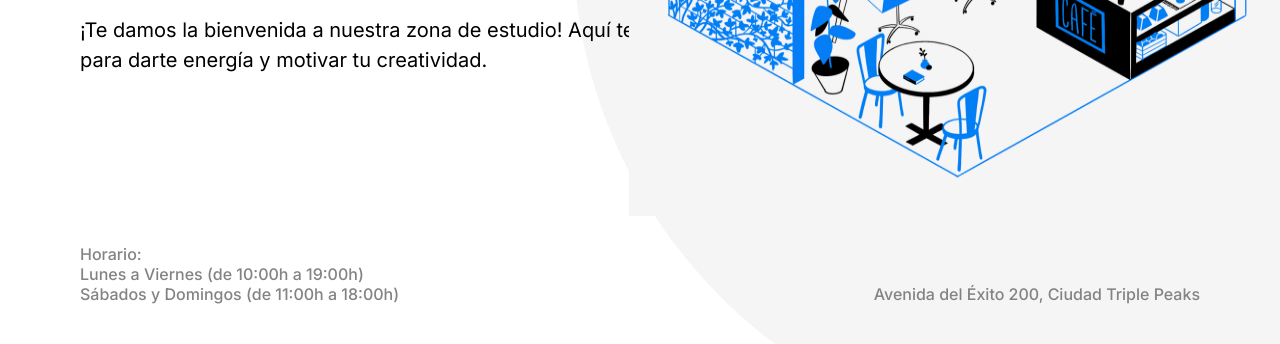
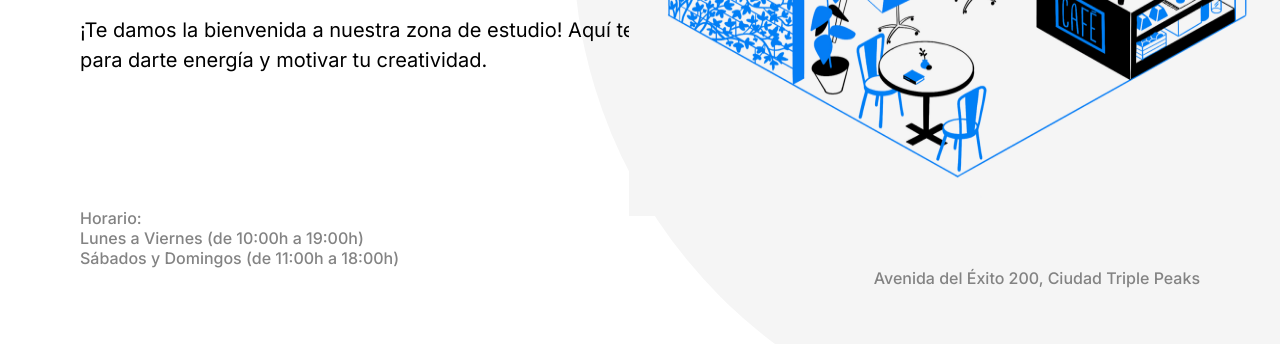
Before and after one commit to andresariza9805/web_project_coffeeshop, a plain HTML site: page index.html in a window 1280 px wide. Shown: the part 456-800 px from the top of the page. Drawn offline with Linux system fonts and the light colour scheme.

Commit message:
project_4_stage_2_try_5

```diff
--- a/index.html
+++ b/index.html
@@ -25,6 +25,7 @@
   <body>
     <div class="page">
       <header class="header">
+        <nav class="nav">
           <nav class="header__nav">
             <img
               src="./images/logo_coffeeshop_dark.svg"
@@ -43,6 +44,7 @@
               </li>
             </ul>
           </nav>
+        </nav>
         <h1 class="header__title">
           <span class="header__span-accent">Café de especialidad</span>
           en Triple Peaks
@@ -58,16 +60,12 @@
         />
 
         <div class="header__footer">
-          <div>
           <p class="header__paragraph">Horario:</p>
-            <p class="header__paragraph">
-              Lunes a Viernes (de 10:00h a 19:00h)
-            </p>
+          <p class="header__paragraph">Lunes a Viernes (de 10:00h a 19:00h)</p>
           <p class="header__paragraph">
             Sábados y Domingos (de 11:00h a 18:00h)
           </p>
-          </div>
-          <p class="header__paragraph-address">
+          <p class="header__paragraph">
             Avenida del Éxito 200, Ciudad Triple Peaks
           </p>
         </div>
--- a/pages/index.css
+++ b/pages/index.css
@@ -81,14 +81,15 @@
   color: #838383;
   flex-wrap: wrap;
 }
-.header__paragraph {
+.header__paragraph:nth-child(1),
+.header__paragraph:nth-child(2),
+.header__paragraph:nth-child(3) {
   flex-basis: 100%;
   margin: 0;
 }
-.header__paragraph-address {
+.header__paragraph:nth-child(4) {
   margin-left: auto;
-  margin-bottom: 0;
-  margin-top: auto;
+  margin-top: 0;
 }
 .recipes {
   background-color: #0a2750;
```
Lines whose indentation alone changed are shown as unchanged.
